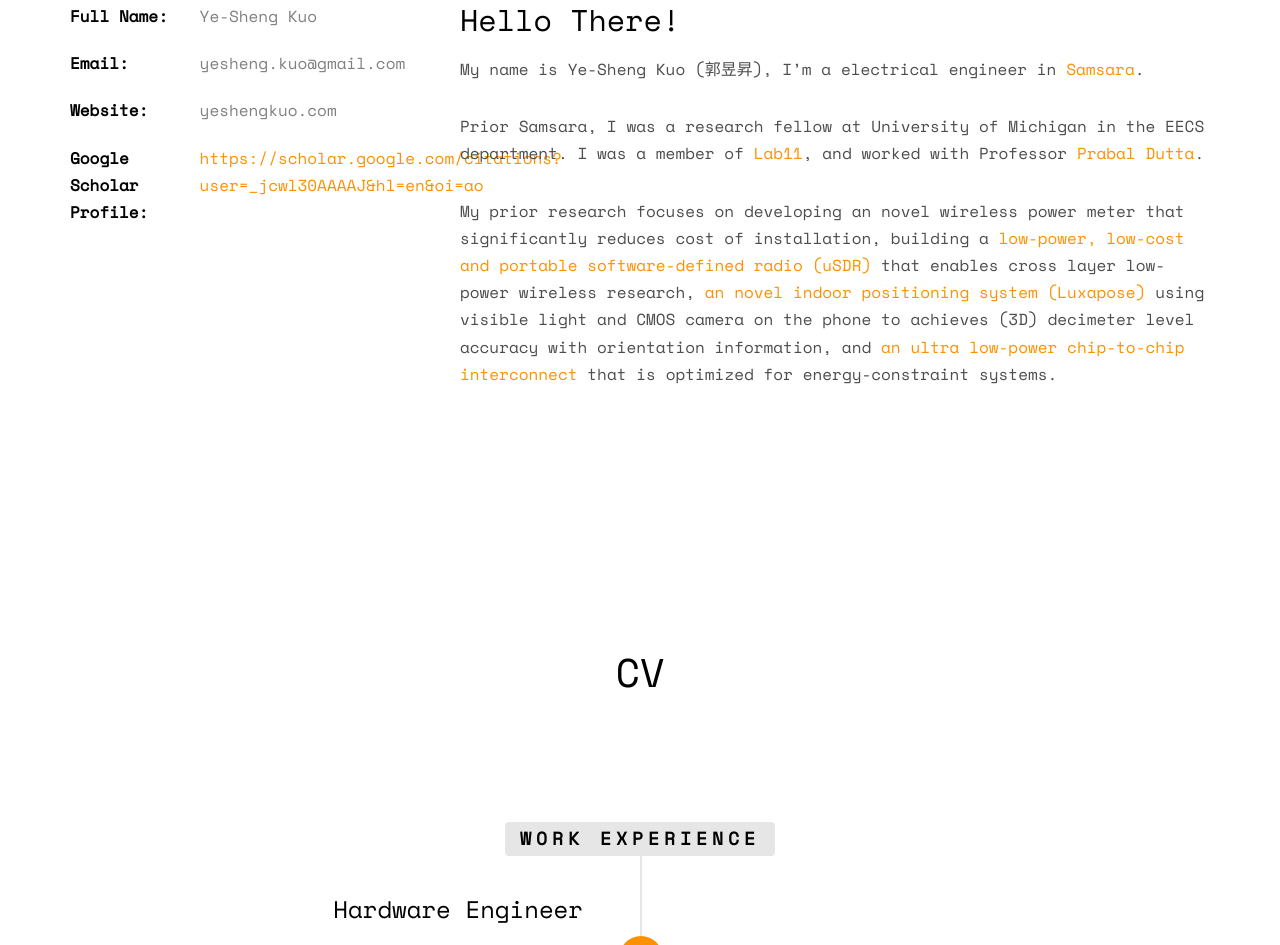
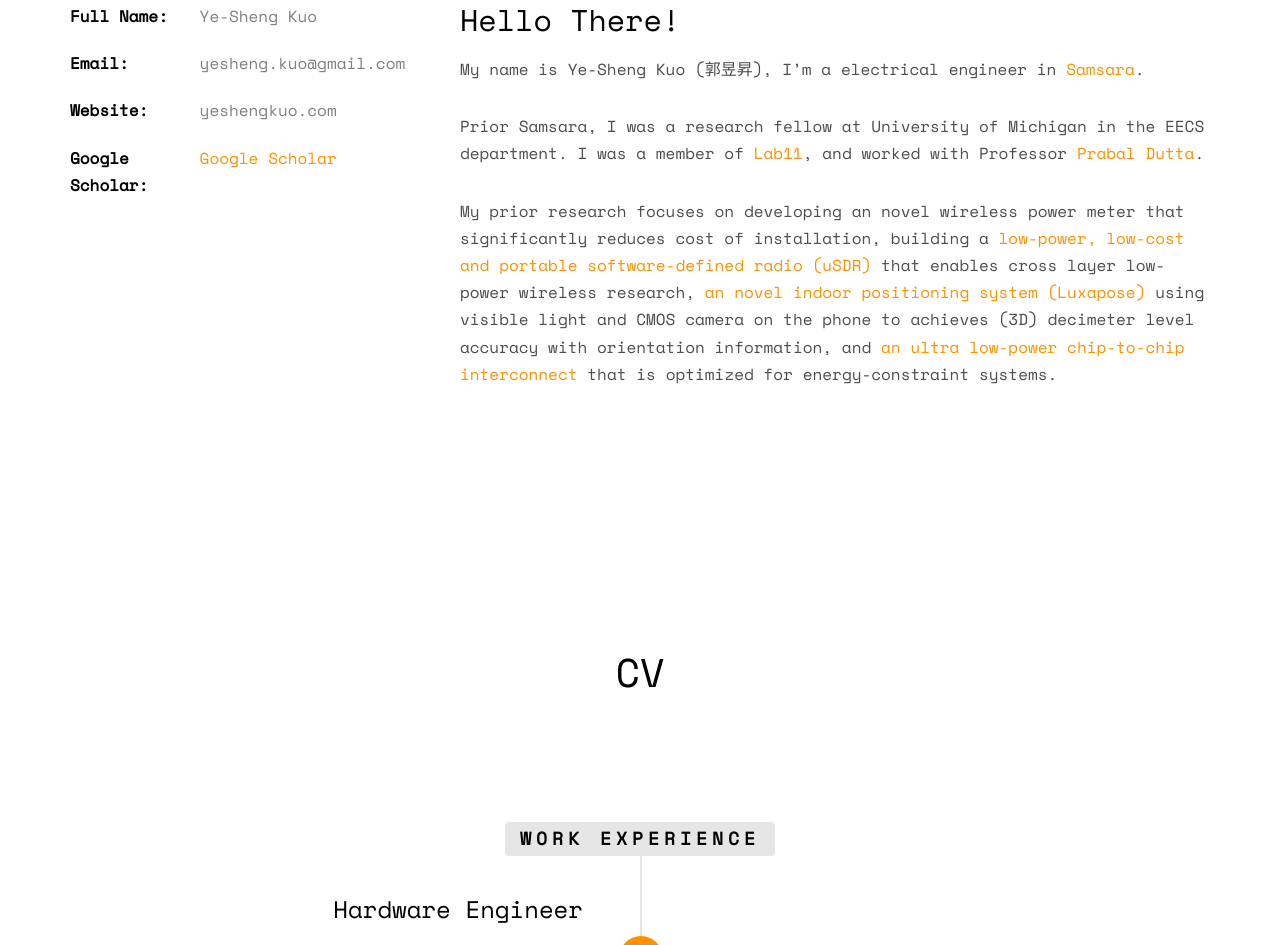
Before and after one commit to higherkuo/higherkuo.github.io, a plain HTML site: page index.html in a window 1280 px wide. Shown: the part 1069-2014 px from the top of the page. Drawn offline with nearby package versions, Linux system fonts and the light colour scheme; some packages are replaced by stand-ins of ours; no server answers; files whose address does not match are found by name.

Commit message:
update google scholar link

```diff
--- a/index.html
+++ b/index.html
@@ -109,7 +109,7 @@
 						<li><span class="first-block">Full Name:</span><span class="second-block">Ye-Sheng Kuo</span></li>
 						<li><span class="first-block">Email:</span><span class="second-block">yesheng.kuo@gmail.com</span></li>
 						<li><span class="first-block">Website:</span><span class="second-block">yeshengkuo.com</span></li>
-						<li><span class="first-block">Google Scholar Profile:</span><span class="second-block"><a href="Google Scholar">https://scholar.google.com/citations?user=_jcwl30AAAAJ&hl=en&oi=ao</a></span></li>
+						<li><span class="first-block">Google Scholar:</span><span class="second-block"><a href="https://scholar.google.com/citations?user=_jcwl30AAAAJ&hl=en&oi=ao">Google Scholar</a></span></li>
 						<!--<li><span class="first-block">Address:</span><span class="second-block">198 West 21th Street, Suite 721 New York NY 10016</span></li>-->
 					</ul>
 				</div>
```
